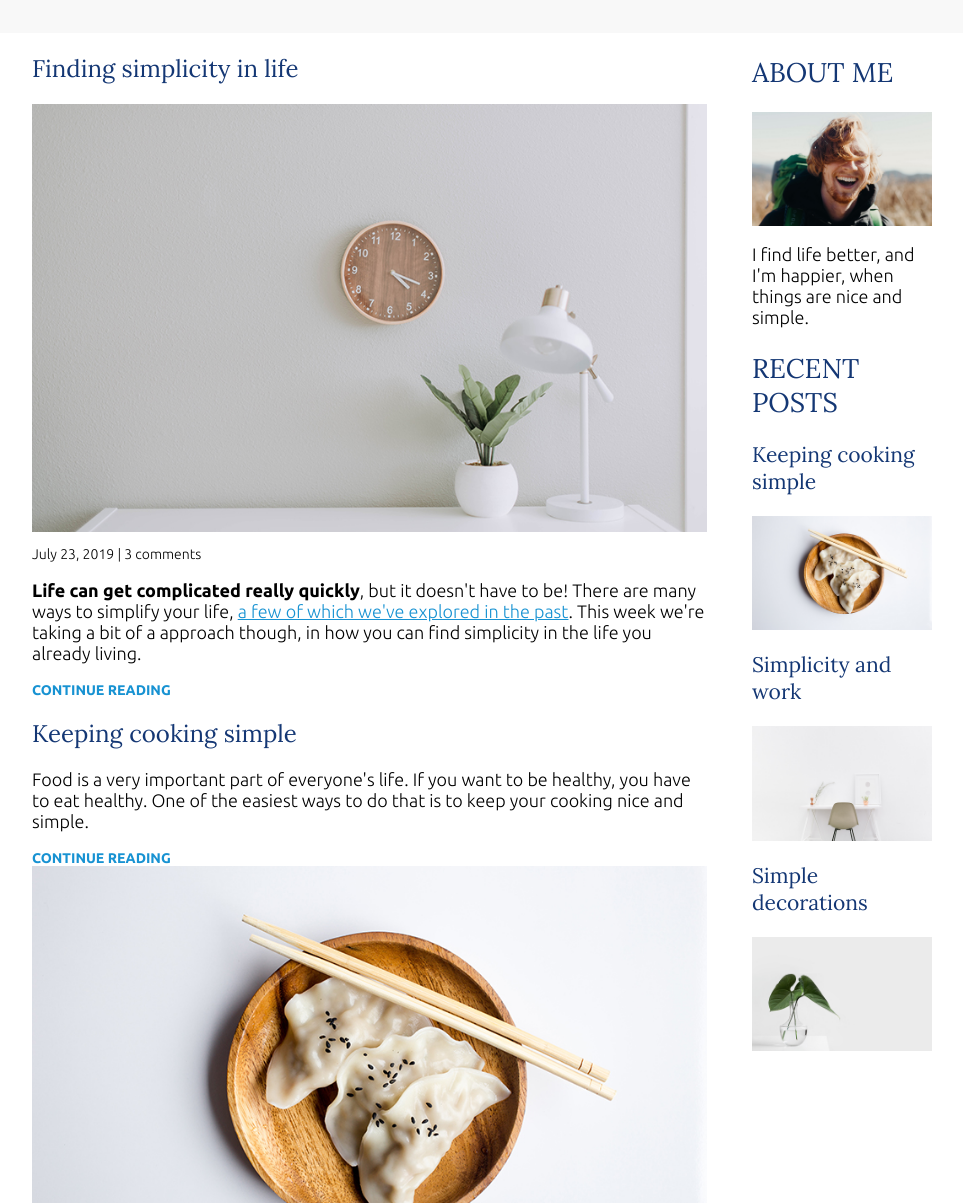
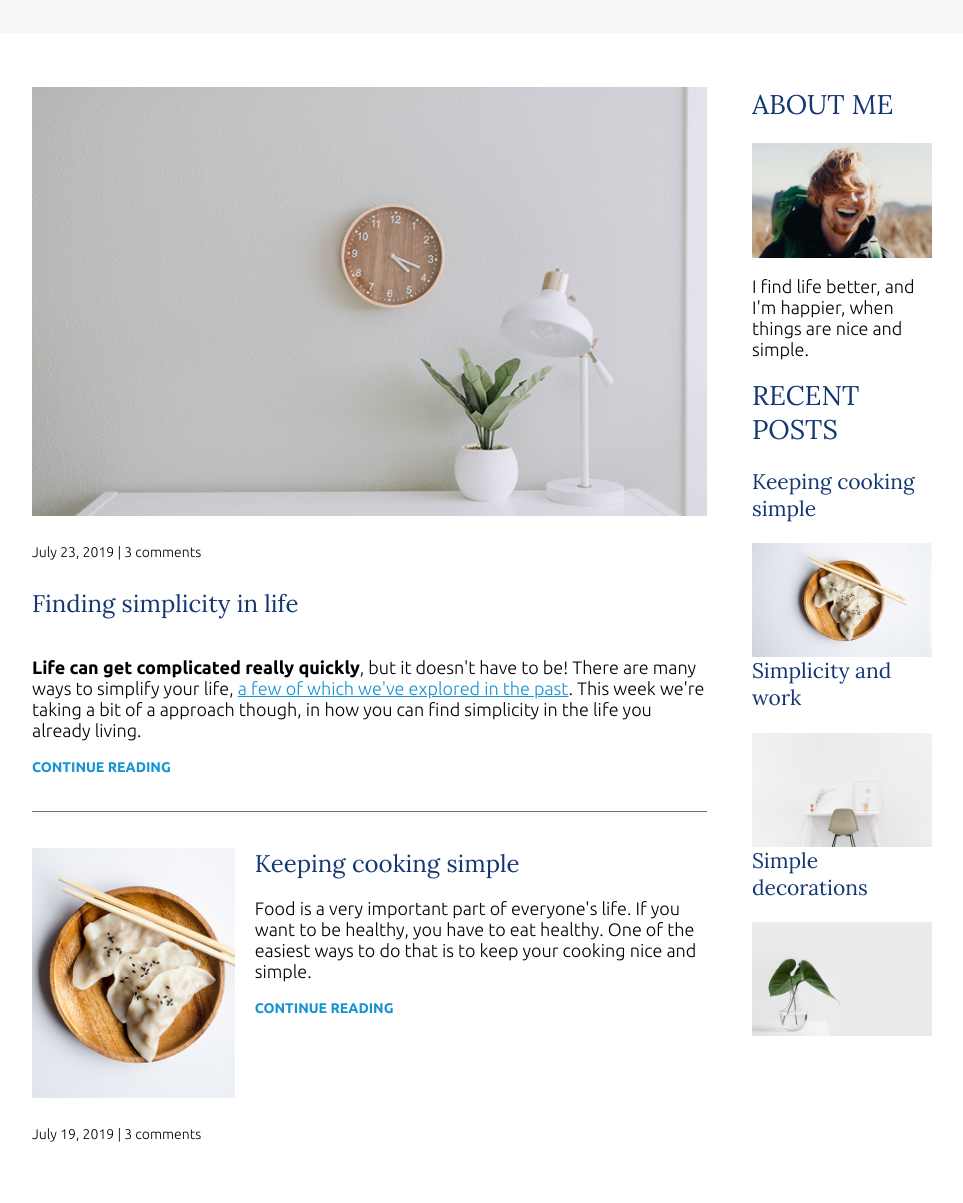
Before and after one commit to AliNisarAhmed/responsive-web-design, a plain HTML site: page 3-simple-life-full-proj/index.html in a window 1280 px wide. Shown: the part 96-1299 px from the top of the page, without its empty margins (158-1121 px from the left). Drawn offline with Linux system fonts and the light colour scheme.

Commit message:
styling articles

```diff
--- a/3-simple-life-full-proj/css/styles.css
+++ b/3-simple-life-full-proj/css/styles.css
@@ -26,6 +26,7 @@ h3 {
 	font-family: 'Lora', serif;
 	font-weight: 400;
 	color: #143774;
+	margin-top: 0;
 }
 
 h1 {
@@ -75,6 +76,10 @@ strong {
 	text-decoration: none;
 }
 
+.article-info {
+	margin: 2em 0;
+}
+
 /* =================
 Layout
 ================= */
@@ -95,6 +100,7 @@ header {
 	background: #f8f8f8;
 	padding: 2em 0;
 	text-align: center;
+	margin-bottom: 3em;
 }
 
 @media (min-width: 675px) {
@@ -152,3 +158,62 @@ nav a:focus {
 		margin: 0.5em 0;
 	}
 }
+
+/* articles */
+
+.article-featured {
+	border-bottom: 1px solid #707070;
+	padding-bottom: 2em;
+	margin-bottom: 2em;
+}
+
+.article-recent {
+	display: flex;
+	flex-direction: column;
+	margin-bottom: 2em;
+}
+
+.article-recent-main {
+	order: 2;
+}
+
+.article-recent-secondary {
+	order: 1;
+}
+
+.article-image {
+	display: block;
+	width: 100%;
+}
+
+@media (min-width: 675px) {
+
+	.article-featured {
+		display: flex;
+		flex-direction: column;
+	}
+
+	.article-image {
+		order: -2;
+		width: 100%;
+		min-height: 250px;
+		object-fit: cover;
+	}
+
+	.article-info {
+		order: -1;
+	}
+
+	.article-recent {
+		flex-direction: row;
+		justify-content: space-between;
+	}
+
+	.article-recent-main {
+		width: 67%;
+	}
+
+	.article-recent-secondary {
+		width: 30%;
+	}
+}
```
